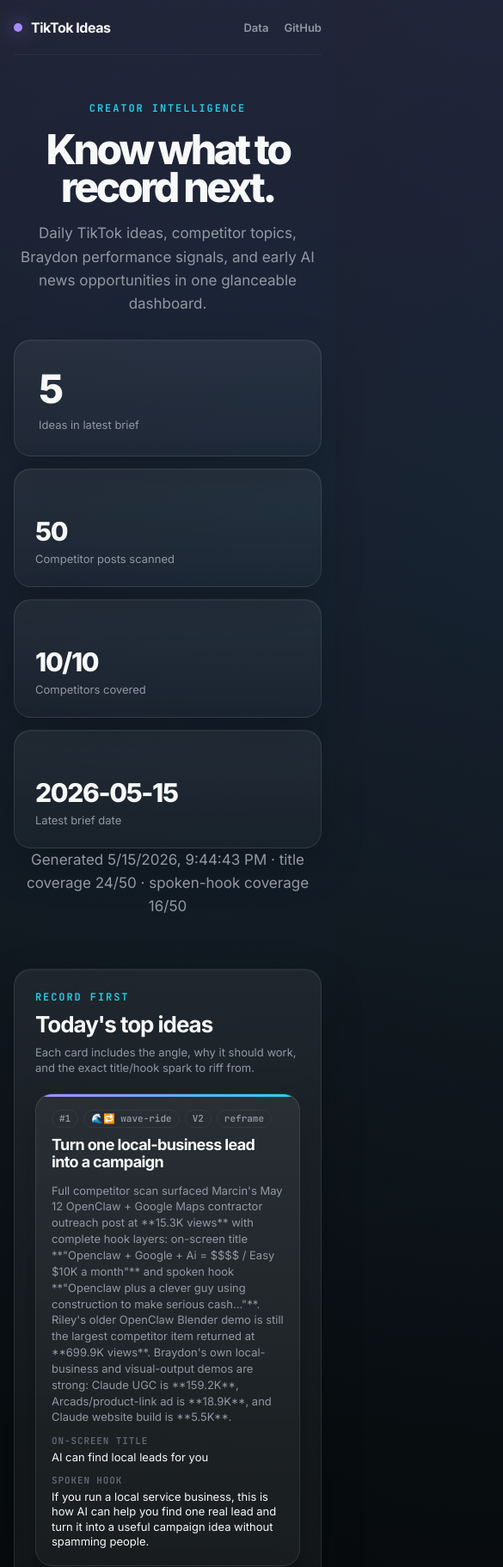
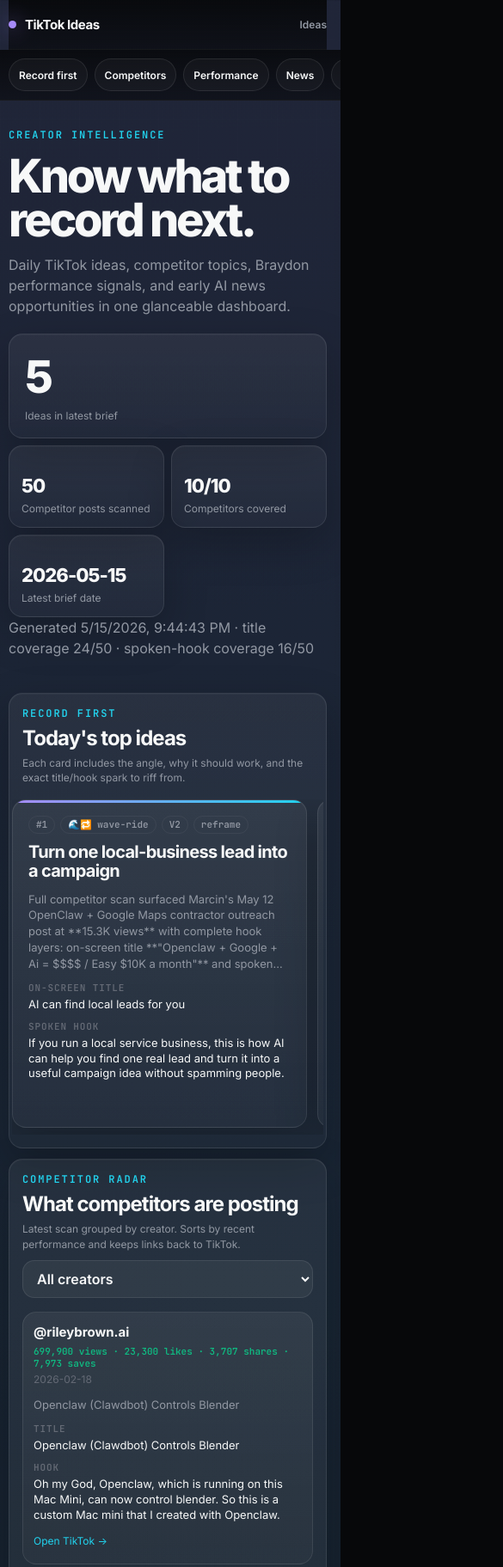
Before and after one commit to Fred4599/tiktok-ideas-dashboard, a website: page index.html in a window 390 px wide. Shown: the top 1823 px of the page at 86% size, 585 px wide, since content can reach past the window. Drawn offline with Linux system fonts and the light colour scheme.

Commit message:
Improve mobile dashboard layout

```diff
--- a/index.html
+++ b/index.html
@@ -19,10 +19,19 @@
     <nav class="nav">
       <a class="brand" href="."><span class="brand-dot"></span> TikTok Ideas</a>
       <div class="nav-links">
+        <a href="#ideas">Ideas</a>
+        <a href="#competitors">Competitors</a>
         <a href="data/latest.json">Data</a>
-        <a href="https://github.com/Fred4599/tiktok-ideas-dashboard">GitHub</a>
       </div>
     </nav>
+
+    <div class="quick-nav" aria-label="Dashboard sections">
+      <a href="#ideas">Record first</a>
+      <a href="#competitors">Competitors</a>
+      <a href="#performance">Performance</a>
+      <a href="#news">News</a>
+      <a href="#brief">Brief</a>
+    </div>
 
     <section class="hero">
       <div class="eyebrow">CREATOR INTELLIGENCE</div>
@@ -37,7 +46,7 @@
       <p class="range-note" id="generatedAt">Loading latest daily scan...</p>
     </section>
 
-    <section class="panel action-panel">
+    <section class="panel action-panel" id="ideas">
       <div class="panel-header">
         <div>
           <div class="eyebrow">RECORD FIRST</div>
@@ -48,7 +57,7 @@
       <div id="ideasGrid" class="ideas-grid"></div>
     </section>
 
-    <section class="grid-2">
+    <section class="grid-2" id="competitors">
       <div class="panel">
         <div class="panel-header compact">
           <div>
@@ -60,7 +69,7 @@
         </div>
         <div id="competitorList" class="feed-list"></div>
       </div>
-      <aside class="panel insights">
+      <aside class="panel insights" id="performance">
         <div class="eyebrow">PERFORMANCE</div>
         <h2>Braydon signals</h2>
         <div id="performanceList" class="insights-list"></div>
@@ -68,12 +77,12 @@
     </section>
 
     <section class="grid-2 lower-grid">
-      <div class="panel">
+      <div class="panel" id="news">
         <div class="eyebrow">EARLY CATCH</div>
         <h2>AI news and timing opportunities</h2>
         <div id="newsList" class="feed-list compact-list"></div>
       </div>
-      <div class="panel">
+      <div class="panel" id="brief">
         <div class="eyebrow">SOURCE OF TRUTH</div>
         <h2>Latest brief</h2>
         <div id="briefMarkdown" class="markdown-box"></div>
--- a/src/styles.css
+++ b/src/styles.css
@@ -15,27 +15,32 @@
   --red: #ef4444;
 }
 * { box-sizing: border-box; }
-html { scroll-behavior: smooth; }
+html { scroll-behavior: smooth; scroll-padding-top: 92px; }
 body {
   margin: 0;
   min-height: 100vh;
   background: radial-gradient(circle at 50% -12%, rgba(167,139,250,.22), transparent 32%), radial-gradient(circle at 88% 8%, rgba(34,211,238,.09), transparent 24%), var(--bg);
   color: var(--text);
   font-family: 'Inter', system-ui, -apple-system, 'Segoe UI', Roboto, sans-serif;
+  overflow-x: hidden;
+  -webkit-font-smoothing: antialiased;
 }
 .bg-grid { position: fixed; inset: 0; pointer-events: none; opacity: .32; background-image: linear-gradient(rgba(255,255,255,.035) 1px, transparent 1px), linear-gradient(90deg, rgba(255,255,255,.035) 1px, transparent 1px); background-size: 46px 46px; mask-image: linear-gradient(to bottom, black, transparent 78%); }
 .shell { width: min(1220px, calc(100% - 32px)); margin: 0 auto; position: relative; }
-.nav { height: 72px; display:flex; align-items:center; justify-content:space-between; border-bottom: 1px solid var(--border-soft); }
-.brand { color: var(--text); text-decoration:none; font-weight:700; letter-spacing:-.03em; display:flex; gap:10px; align-items:center; }
+.nav { height: 72px; display:flex; align-items:center; justify-content:space-between; border-bottom: 1px solid var(--border-soft); position: sticky; top: 0; z-index: 20; backdrop-filter: blur(18px); background: linear-gradient(180deg, rgba(7,8,10,.92), rgba(7,8,10,.66)); }
+.brand { color: var(--text); text-decoration:none; font-weight:700; letter-spacing:-.03em; display:flex; gap:10px; align-items:center; min-width: max-content; }
 .brand-dot { width: 10px; height: 10px; border-radius: 999px; background: var(--accent); box-shadow: 0 0 24px var(--accent); }
-.nav-links { display:flex; gap:18px; }
-.nav-links a { color: var(--muted); text-decoration:none; font-size:13px; font-weight:550; }
-.nav-links a:hover { color: var(--text); }
+.nav-links { display:flex; gap:18px; align-items:center; }
+.nav-links a, .quick-nav a { color: var(--muted); text-decoration:none; font-size:13px; font-weight:550; }
+.nav-links a:hover, .quick-nav a:hover { color: var(--text); }
+.quick-nav { display:none; position: sticky; top: 72px; z-index: 19; margin: 0 -16px; padding: 10px 16px; gap: 8px; overflow-x:auto; scrollbar-width:none; background: linear-gradient(180deg, rgba(7,8,10,.86), rgba(7,8,10,.58)); backdrop-filter: blur(14px); border-bottom: 1px solid var(--border-soft); }
+.quick-nav::-webkit-scrollbar { display:none; }
+.quick-nav a { flex:0 0 auto; border:1px solid var(--border); border-radius:999px; padding:10px 12px; background:rgba(255,255,255,.035); color:var(--text); min-height:40px; display:inline-flex; align-items:center; }
 .hero { padding: 78px 0 44px; text-align:center; }
 .eyebrow { font-family:'JetBrains Mono', monospace; color: var(--accent-2); font-size:12px; letter-spacing:.16em; font-weight:600; text-transform:uppercase; }
-h1 { font-size: clamp(48px, 8vw, 90px); line-height:.92; margin: 18px auto; max-width: 900px; letter-spacing:-.07em; font-weight:800; }
-.hero p { color: var(--muted); font-size: clamp(17px, 2vw, 21px); max-width: 720px; margin: 0 auto; line-height:1.6; }
-.range-note { color: var(--muted-2); font-size: 13px; margin: 16px auto 0; }
+h1 { font-size: clamp(48px, 8vw, 90px); line-height:.92; margin: 18px auto; max-width: 900px; letter-spacing:-.07em; font-weight:800; text-wrap: balance; }
+.hero p { color: var(--muted); font-size: clamp(17px, 2vw, 21px); max-width: 720px; margin: 0 auto; line-height:1.6; text-wrap: balance; }
+.range-note { color: var(--muted-2); font-size: 13px; margin: 16px auto 0; line-height: 1.45; }
 .hero-stats { display:grid; grid-template-columns: 1.6fr repeat(3, 1fr); gap: 14px; margin-top: 28px; text-align:left; }
 .hero-number, .hero-pill, .panel, .idea-card, .feed-item { background: linear-gradient(180deg, rgba(255,255,255,.06), rgba(255,255,255,.028)); border: 1px solid var(--border); border-radius: 20px; box-shadow: inset 0 1px 0 rgba(255,255,255,.04), 0 18px 50px rgba(0,0,0,.22); }
 .hero-number { padding: 28px; }
@@ -45,34 +50,92 @@
 .hero-pill span { font-size: 30px; font-weight:750; letter-spacing:-.045em; color: var(--text); }
 .panel { padding: 24px; margin-top: 14px; }
 .panel-header { display:flex; align-items:end; justify-content:space-between; gap:18px; margin-bottom: 20px; }
-.panel-header h2, .insights h2 { margin: 8px 0 0; font-size: 26px; letter-spacing:-.04em; }
+.panel-header h2, .insights h2, .panel h2 { margin: 8px 0 0; font-size: 26px; letter-spacing:-.04em; text-wrap: balance; }
 .panel-subtitle { margin: 8px 0 0; color: var(--muted); font-size: 13px; line-height: 1.45; max-width: 650px; }
-.ideas-grid { display:grid; grid-template-columns: repeat(5, 1fr); gap: 12px; }
+.ideas-grid { display:grid; grid-template-columns: repeat(5, minmax(0, 1fr)); gap: 12px; }
 .idea-card { padding: 18px; position:relative; overflow:hidden; min-height: 260px; }
 .idea-card:before { content:""; position:absolute; inset:0 0 auto; height:3px; background: linear-gradient(90deg, var(--accent), var(--accent-2)); }
 .idea-card h3 { margin: 8px 0 10px; font-size: 18px; line-height:1.12; letter-spacing:-.035em; }
 .badge-row { display:flex; gap:6px; flex-wrap:wrap; margin-bottom: 10px; }
 .badge { border:1px solid var(--border-soft); color:var(--muted); border-radius:999px; padding:4px 8px; font: 600 11px/1 'JetBrains Mono', monospace; }
-.idea-card p, .feed-item p { color: var(--muted); line-height:1.45; font-size:13px; }
+.idea-card p, .feed-item p { color: var(--muted); line-height:1.45; font-size:13px; overflow-wrap:anywhere; }
 .label { color: var(--muted-2); font: 600 11px/1 'JetBrains Mono', monospace; text-transform:uppercase; letter-spacing:.08em; margin-top:12px; }
-.hook { color: var(--text); font-size:13px; line-height:1.35; margin-top:5px; }
-.grid-2 { display:grid; grid-template-columns: 1.35fr .8fr; gap:14px; }
-.lower-grid { grid-template-columns: .9fr 1.25fr; }
-.select { background: rgba(255,255,255,.05); color: var(--text); border:1px solid var(--border); border-radius:999px; padding: 10px 12px; font: 600 12px 'Inter', sans-serif; }
-.feed-list { display:flex; flex-direction:column; gap:10px; max-height: 680px; overflow:auto; padding-right:4px; }
+.hook { color: var(--text); font-size:13px; line-height:1.35; margin-top:5px; overflow-wrap:anywhere; }
+.grid-2 { display:grid; grid-template-columns: minmax(0, 1.35fr) minmax(0, .8fr); gap:14px; align-items:start; }
+.lower-grid { grid-template-columns: minmax(0, .9fr) minmax(0, 1.25fr); }
+.select { background: rgba(255,255,255,.05); color: var(--text); border:1px solid var(--border); border-radius:999px; padding: 10px 12px; font: 600 12px 'Inter', sans-serif; min-height: 42px; }
+.feed-list { display:flex; flex-direction:column; gap:10px; max-height: 680px; overflow:auto; padding-right:4px; -webkit-overflow-scrolling: touch; }
 .feed-item { padding:14px; border-radius:14px; box-shadow:none; }
 .feed-top { display:flex; justify-content:space-between; gap:12px; align-items:flex-start; }
-.feed-top strong { font-size:15px; }
-.metric { color: var(--green); white-space:nowrap; font: 600 12px 'JetBrains Mono', monospace; }
+.feed-top strong { font-size:15px; overflow-wrap:anywhere; }
+.metric { color: var(--green); white-space:normal; text-align:right; font: 600 12px 'JetBrains Mono', monospace; max-width: 48%; }
 .meta-line { color:var(--muted-2); font-size:12px; margin-top:4px; }
-.feed-item a { color: var(--accent-2); text-decoration:none; font-size:12px; }
+.feed-item a { color: var(--accent-2); text-decoration:none; font-size:12px; display:inline-flex; align-items:center; min-height: 36px; padding-top:6px; }
 .insights-list { display:flex; flex-direction:column; gap:12px; margin-top:20px; }
 .insight { padding:14px; border:1px solid var(--border-soft); border-radius:12px; background:rgba(255,255,255,.025); }
-.insight strong { display:block; font-size:15px; margin-bottom:4px; }
-.insight span { color:var(--muted); font-size:13px; line-height:1.4; }
+.insight strong { display:block; font-size:15px; margin-bottom:4px; overflow-wrap:anywhere; }
+.insight span { color:var(--muted); font-size:13px; line-height:1.4; overflow-wrap:anywhere; }
 .compact-list { max-height: 460px; }
-.markdown-box { color: var(--muted); font-size:13px; line-height:1.55; max-height:460px; overflow:auto; border:1px solid var(--border-soft); border-radius:14px; padding:16px; background:rgba(0,0,0,.14); white-space:pre-wrap; }
+.markdown-box { color: var(--muted); font-size:13px; line-height:1.55; max-height:460px; overflow:auto; border:1px solid var(--border-soft); border-radius:14px; padding:16px; background:rgba(0,0,0,.14); white-space:pre-wrap; overflow-wrap:anywhere; -webkit-overflow-scrolling: touch; }
 .markdown-box strong { color: var(--text); }
-footer { color:var(--muted-2); font-size:12px; display:flex; justify-content:space-between; gap:16px; padding:34px 0 42px; border-top:1px solid var(--border-soft); margin-top:18px; }
-@media (max-width: 1080px) { .ideas-grid { grid-template-columns: repeat(2, 1fr); } .hero-stats, .grid-2, .lower-grid { grid-template-columns:1fr; } .panel-header { align-items:flex-start; flex-direction:column; } }
-@media (max-width: 620px) { .ideas-grid { grid-template-columns: 1fr; } .nav { height:64px; } .hero { padding-top:54px; } footer { flex-direction:column; } }
+footer { color:var(--muted-2); font-size:12px; display:flex; justify-content:space-between; gap:16px; padding:34px 0 42px; border-top:1px solid var(--border-soft); margin-top:18px; line-height:1.45; }
+
+@media (max-width: 1080px) {
+  .ideas-grid { grid-template-columns: repeat(2, minmax(0, 1fr)); }
+  .hero-stats, .grid-2, .lower-grid { grid-template-columns:1fr; }
+  .panel-header { align-items:flex-start; flex-direction:column; }
+}
+
+@media (max-width: 760px) {
+  html { scroll-padding-top: 112px; }
+  .shell { width: min(100% - 24px, 720px); }
+  .quick-nav { display:flex; }
+  .hero { padding: 42px 0 28px; text-align:left; }
+  h1 { font-size: clamp(42px, 14vw, 62px); line-height: .95; margin: 14px 0; max-width: 100%; letter-spacing: -.06em; }
+  .hero p { margin:0; font-size:16px; line-height:1.5; }
+  .hero-stats { display:grid; grid-template-columns: repeat(2, minmax(0, 1fr)); gap:10px; margin-top:20px; }
+  .hero-number { grid-column: 1 / -1; padding:22px; }
+  .hero-pill { min-height: 112px; padding:18px; }
+  .hero-pill span { font-size:26px; }
+  .panel { padding:18px; border-radius:18px; margin-top:12px; }
+  .panel-header { gap: 10px; margin-bottom:16px; }
+  .panel-header h2, .insights h2, .panel h2 { font-size:24px; line-height:1.05; }
+  .select { width: 100%; border-radius: 14px; font-size: 16px; }
+  .feed-list, .compact-list, .markdown-box { max-height: none; overflow: visible; padding-right:0; }
+  .markdown-box { max-height: 70vh; overflow:auto; }
+}
+
+@media (max-width: 620px) {
+  .nav { height:58px; }
+  .quick-nav { top:58px; }
+  .brand { font-size:15px; }
+  .brand-dot { width:9px; height:9px; }
+  .nav-links { gap:8px; }
+  .nav-links a { font-size:12px; }
+  .nav-links a[href="#competitors"] { display:none; }
+  .ideas-grid { display:flex; overflow-x:auto; gap:12px; margin:0 -12px; padding:0 12px 8px; scroll-snap-type:x mandatory; scrollbar-width:none; }
+  .ideas-grid::-webkit-scrollbar { display:none; }
+  .idea-card { flex:0 0 min(88vw, 360px); min-height: auto; scroll-snap-align:start; }
+  .idea-card h3 { font-size:20px; line-height:1.1; }
+  .idea-card p { display:-webkit-box; -webkit-line-clamp:5; -webkit-box-orient:vertical; overflow:hidden; }
+  .feed-top { display:block; }
+  .metric { display:block; max-width:none; text-align:left; margin-top:6px; font-size:11px; }
+  footer { flex-direction:column; padding-bottom: calc(32px + env(safe-area-inset-bottom)); }
+}
+
+@media (max-width: 420px) {
+  .shell { width: min(100% - 20px, 420px); }
+  .nav-links a[href="data/latest.json"] { display:none; }
+  .hero { padding-top:32px; }
+  h1 { font-size: clamp(38px, 15vw, 54px); }
+  .hero-stats { gap:8px; }
+  .hero-number, .hero-pill, .panel, .feed-item, .idea-card { border-radius:16px; }
+  .hero-number { padding:18px; }
+  .hero-number span { font-size:52px; }
+  .hero-pill { min-height:96px; padding:14px; }
+  .hero-pill span { font-size:22px; }
+  .hero-number label, .hero-pill label, .panel-subtitle, .range-note { font-size:12px; }
+  .quick-nav a { padding:9px 11px; min-height:38px; font-size:12px; }
+  .panel { padding:15px; }
+  .feed-item, .insight { padding:12px; }
+}
```
